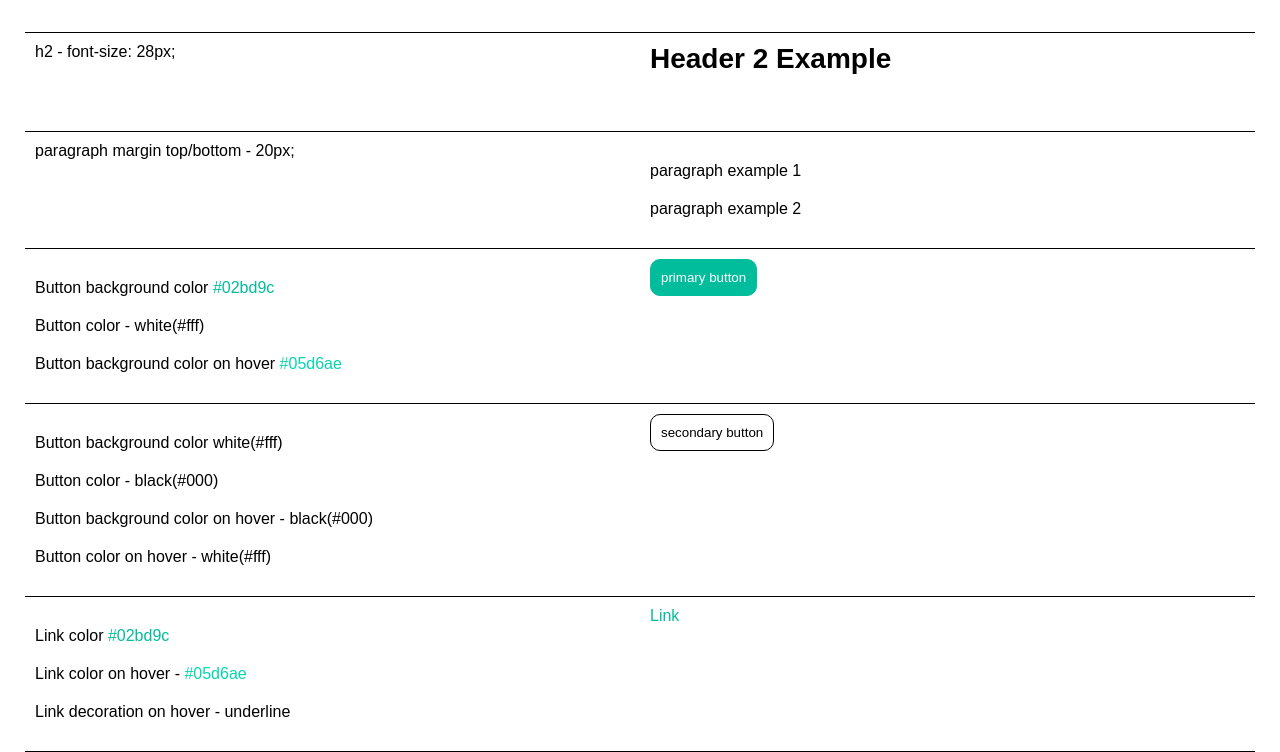
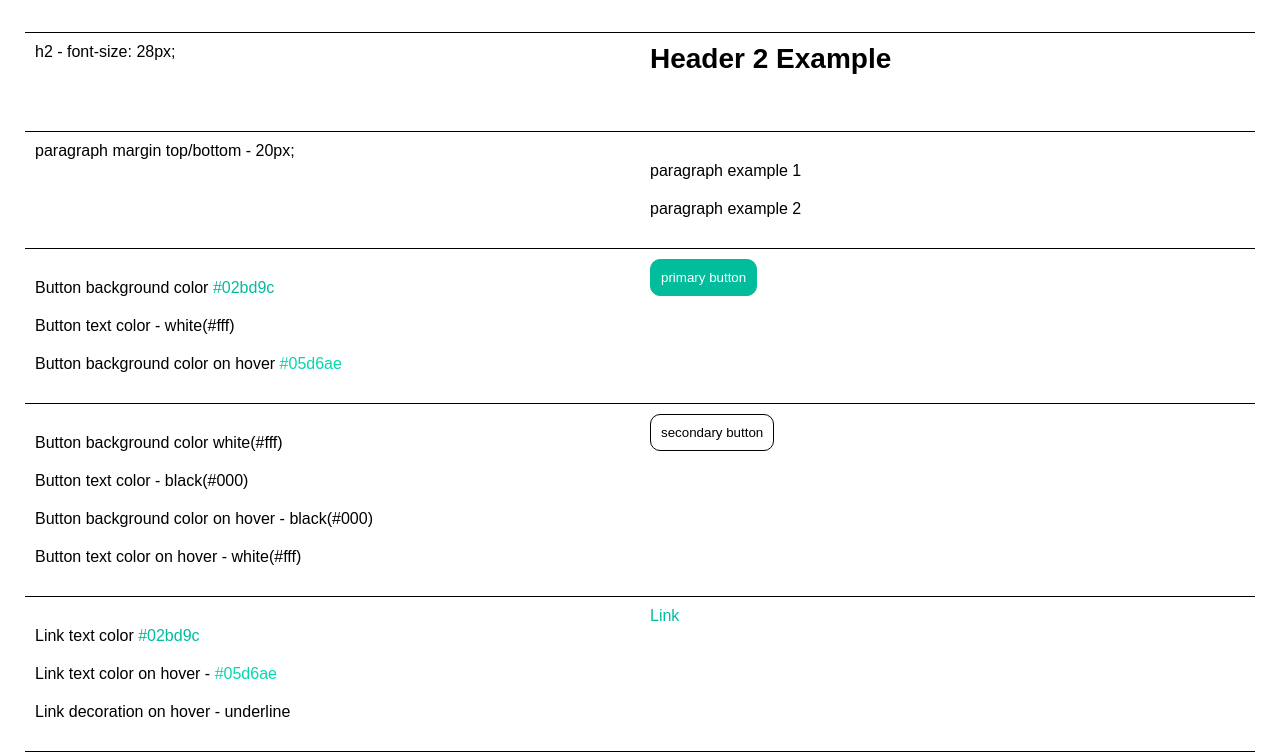
Before and after one commit to sg-qa-test/sg-qa-test.github.io, a plain HTML site: page docs/style-guide.html in a window 1280 px wide. Shown: the part 226-978 px from the top of the page. Drawn offline with Linux system fonts and the light colour scheme.

Commit message:
fix some typos

```diff
--- a/docs/style-guide.html
+++ b/docs/style-guide.html
@@ -96,7 +96,7 @@
         <p>
           Button background color <span style="color: #02bd9c">#02bd9c</span>
         </p>
-        <p>Button color - white(#fff)</p>
+        <p>Button text color - white(#fff)</p>
         <p>
           Button background color on hover
           <span style="color: #05d6ae">#05d6ae</span>
@@ -105,14 +105,16 @@
       <div><button class="primary">primary button</button></div>
       <div>
         <p>Button background color white(#fff)</p>
-        <p>Button color - black(#000)</p>
+        <p>Button text color - black(#000)</p>
         <p>Button background color on hover - black(#000)</p>
-        <p>Button color on hover - white(#fff)</p>
+        <p>Button text color on hover - white(#fff)</p>
       </div>
       <div><button class="secondary">secondary button</button></div>
       <div>
-        <p>Link color <span style="color: #02bd9c">#02bd9c</span></p>
-        <p>Link color on hover - <span style="color: #05d6ae">#05d6ae</span></p>
+        <p>Link text color <span style="color: #02bd9c">#02bd9c</span></p>
+        <p>
+          Link text color on hover - <span style="color: #05d6ae">#05d6ae</span>
+        </p>
         <p>Link decoration on hover - underline</p>
       </div>
       <div><a href="#">Link</a></div>
```
Also changed, not shown: 1 other file.
